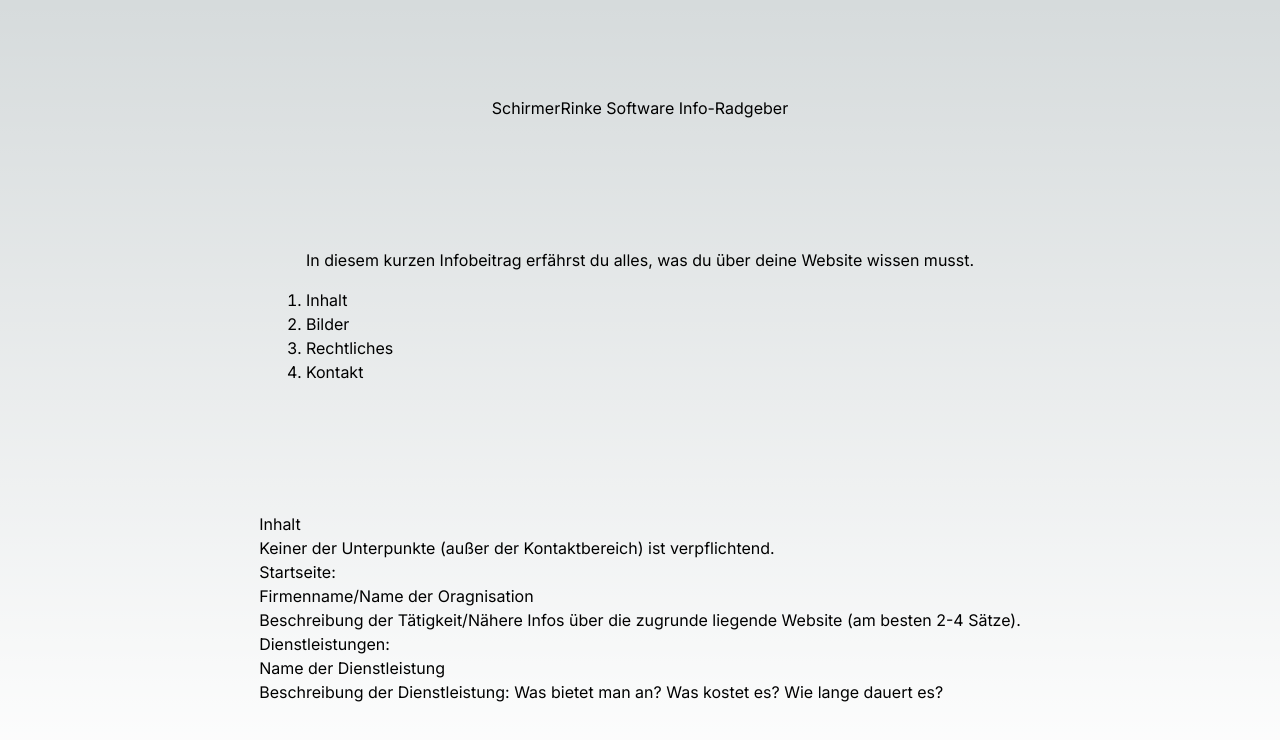
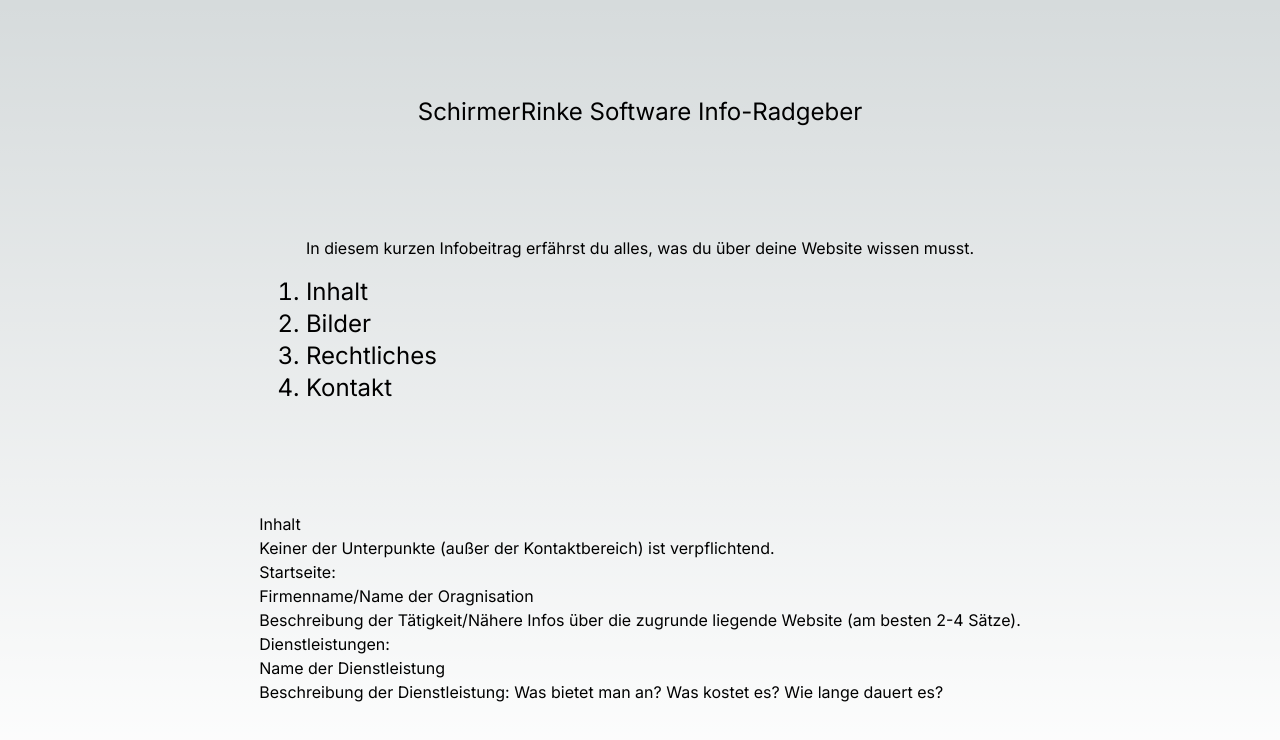
Before and after one commit to ProjectEic/info-website-custom-website-creater, a Next.js app in the folder info-website/: page / in a window 1280 px wide. Shown: the top 740 px of the page. Built offline with nearby package versions, Linux system fonts and the light colour scheme.

Commit message:
Update page.tsx

```diff
--- a/info-website/app/page.tsx
+++ b/info-website/app/page.tsx
@@ -3,11 +3,11 @@ import Inhalt from './content/inhalt';
 export default function Home() {
   return (
     <main className="flex min-h-screen flex-col items-center justify-between p-24">
-      <h2>SchirmerRinke Software Info-Radgeber</h2>
+      <h2 className="text-2xl">SchirmerRinke Software Info-Radgeber</h2>
 
-      <div className="flex flex-col gap-4">
+      <div className="flex flex-col gap-4 ">
         <p>In diesem kurzen Infobeitrag erfährst du alles, was du über deine Website wissen musst.</p>
-        <ol className="list-decimal">
+        <ol className="list-decimal text-2xl">
           <li><a href="#Inhalt">Inhalt</a></li>
           <li><a href="#Bilder">Bilder</a></li>
           <li><a href="#Rechtliches">Rechtliches</a></li>
```
